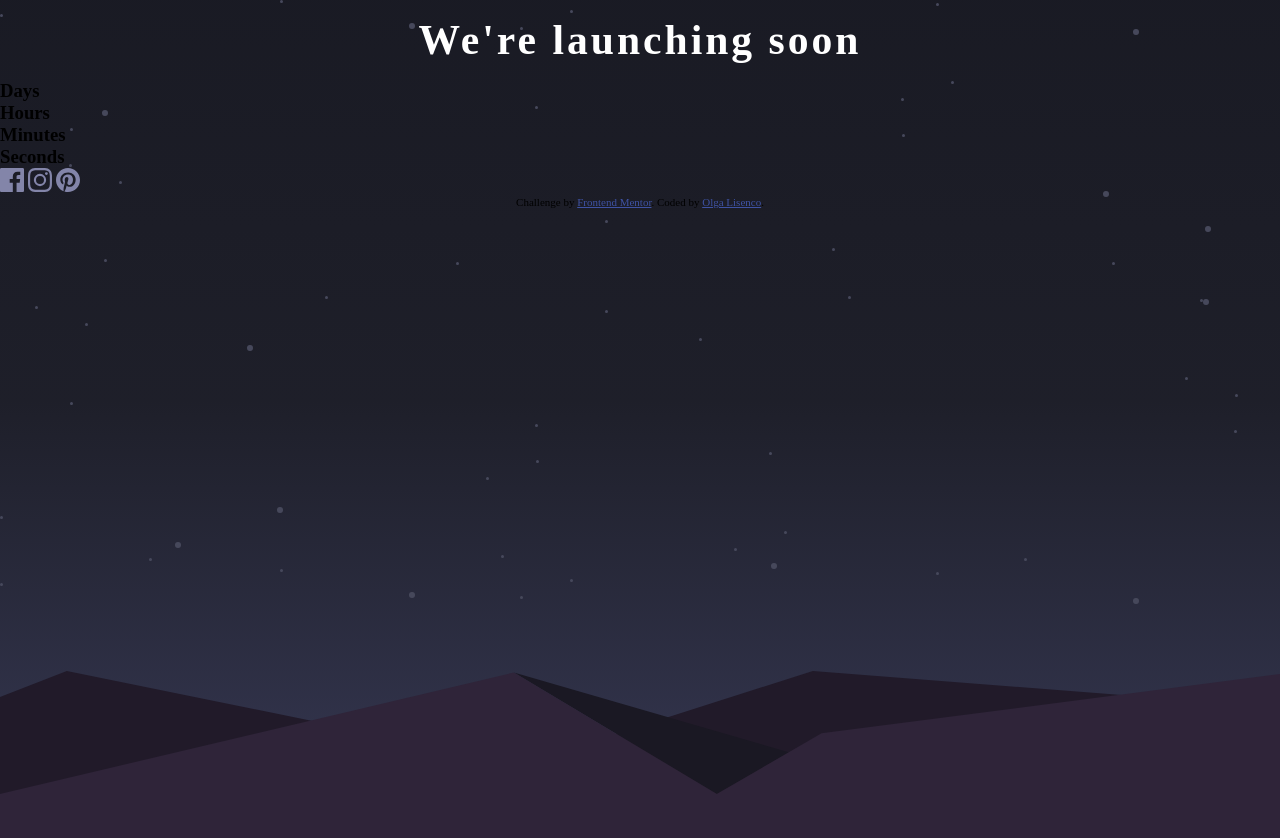
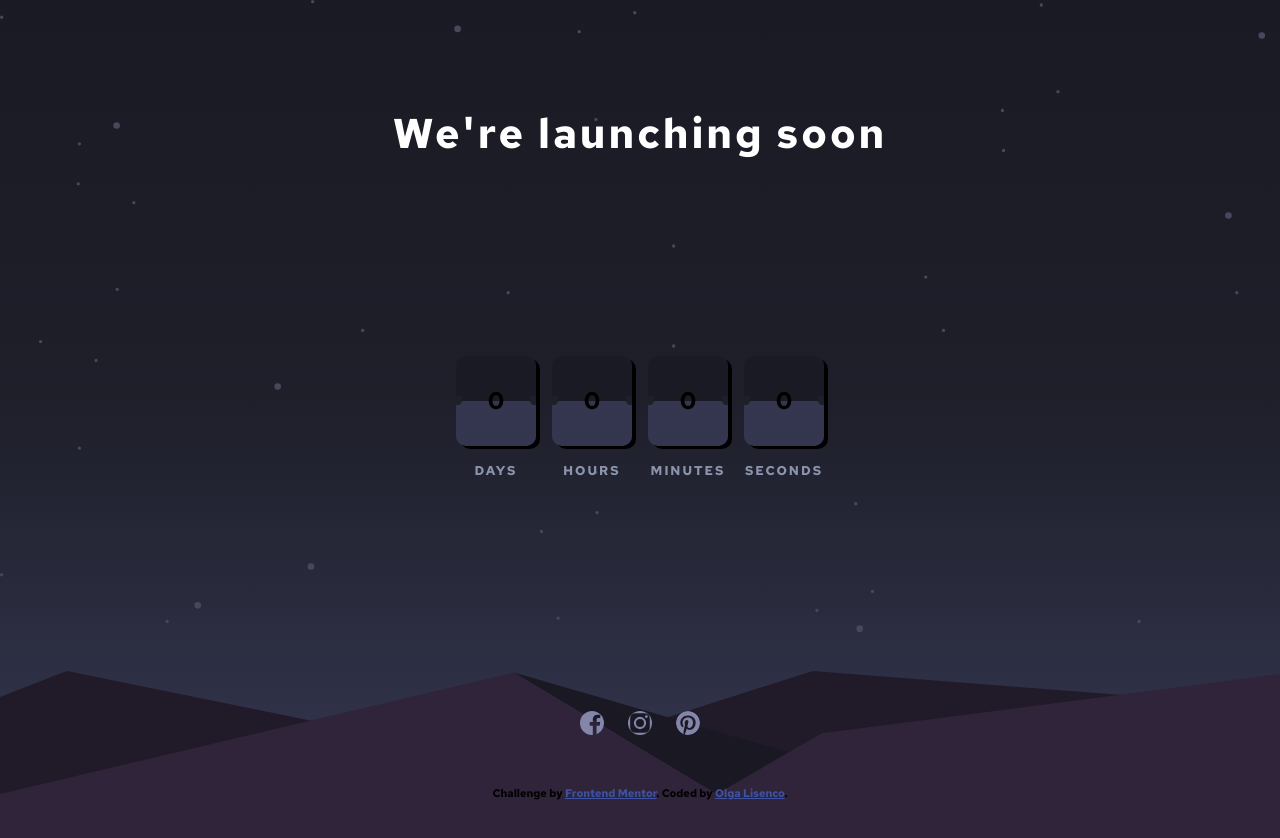
Before and after one commit to olgalis/CountDownTimer, a plain HTML site: page index.html in a window 1280 px wide. Drawn offline with Linux system fonts and the light colour scheme.

Commit message:
with JS, not worked

```diff
--- a/index.html
+++ b/index.html
@@ -5,12 +5,12 @@
   <meta name="viewport" content="width=device-width, initial-scale=1.0"> <!-- displays site properly based on user's device -->
 <link rel="preconnect" href="https://fonts.googleapis.com">
 <link rel="preconnect" href="https://fonts.gstatic.com" crossorigin>
-<link href="https://fonts.googleapis.com/css2?family=Raleway:wght@800&family=Roboto:wght@400;500;700;900&display=swap"
-  rel="stylesheet">
-  <link rel="icon" type="image/png" sizes="32x32" href="./images/favicon-32x32.png">
-  <link rel="stylesheet" href="./styles.css">
+<link href="https://fonts.googleapis.com/css2?family=Red+Hat+Text:wght@700&display=swap" rel="stylesheet">
+<link rel="icon" type="image/png" sizes="32x32" href="./images/favicon-32x32.png">
+<link rel="stylesheet" href="./styles.css">
 
-  <title>Frontend Mentor | Launch countdown timer</title>
+
+  <title>Frontend Mentor. Launch countdown timer</title>
 
 </head>
 <body>
@@ -26,37 +26,37 @@
 <div class="countdown-wrapper">
 <div class="card">
 <div class="countdown-font">
-  <h2 class="text"></h2>
+  <h2 class=" days" id="day"></h2>
 </div>
-<h3 class="description">Days</h3>
+<h3 class="description">DAYS</h3>
 </div>
 
 <div class="card">
   <div class="countdown-font">
-    <h2 class="text"></h2>
+    <h2 class=" hours" id="hour"></h2>
   </div>
-  <h3 class="description">Hours</h3>
+  <h3 class="description">HOURS</h3>
 </div>
 
 <div class="card">
   <div class="countdown-font">
-    <h2 class="text"></h2>
+    <h2 class=" minutes" id="minute"></h2>
   </div>
-  <h3 class="description">Minutes</h3>
+  <h3 class="description">MINUTES</h3>
 </div>
 
 <div class="card">
   <div class="countdown-font">
-    <h2 class="text"></h2>
+    <h2 class="seconds" id="second"></h2>
   </div>
-  <h3 class="description">Seconds</h3>
+  <h3 class="description">SECONDS</h3>
 </div>
 
 </div>
 
 <div class="social-icons-wrapper">
-<a href="#"><img src="images/icon-facebook.svg" alt="icon-facebook"></a>
-<a href="#"><img src="images/icon-instagram.svg" alt="icon-instagram"></a>
+<a href="#"><img src="images/icon-facebook.svg" alt="Facebook Icon"></a>
+<a href="#"><img src="images/icon-instagram.svg" alt="Instagram Icon"></a>
 <a href="#"><img src="images/icon-pinterest.svg" alt="icon-pinterest"></a>
 </div>
 
@@ -66,6 +66,6 @@
     Challenge by <a href="https://www.frontendmentor.io?ref=challenge" target="_blank">Frontend Mentor</a>.
     Coded by <a href="#">Olga Lisenco</a>.
   </div>
-  <script src="script.js"></script>
+  <script src="script.js" defer></script>
 </body>
 </html>
--- /dev/null
+++ b/script.js
@@ -0,0 +1,45 @@
+var daysHead = document.querySelector('.days');
+var hourHead = document.querySelector('.hours'); // Corrected the selector
+var minuteHead = document.querySelector('.minutes');
+var secondHead = document.querySelector('.seconds');
+var dayCard = document.querySelector('#day'); // Corrected the variable name
+var hourCard = document.querySelector('#hour');
+var minuteCard = document.querySelector('#minute');
+var secondCard = document.querySelector('#second');
+
+let days;
+let hours;
+let minutes;
+let seconds;
+
+var countDownDate = new Date("Jan 1, 2023 00:00:00").getTime();
+
+var x = setInterval(function () {
+    // get today's date and time
+    var now = new Date().getTime();
+
+    // find the distance between now and the future date
+    var distance = countDownDate - now;
+
+    // time calculations for days, hours, minutes, and seconds
+    days = Math.floor(distance / (1000 * 60 * 60 * 24));
+    hours = Math.floor((distance % (1000 * 60 * 60 * 24)) / (1000 * 60 * 60));
+    minutes = Math.floor((distance % (1000 * 60 * 60)) / (1000 * 60));
+    seconds = Math.floor((distance % (1000 * 60)) / 1000);
+
+    // Update the HTML elements with the calculated values
+    daysHead.innerHTML = days;
+    hourHead.innerHTML = hours;
+    minuteHead.innerHTML = minutes;
+    secondHead.innerHTML = seconds;
+
+    // Check if the countdown is over
+    if (distance < 0) {
+        clearInterval(x);
+        // Optionally, you can display a message or take some action when the countdown is over
+        daysHead.innerHTML = 0;
+        hourHead.innerHTML = 0;
+        minuteHead.innerHTML = 0;
+        secondHead.innerHTML = 0;
+    }
+}, 1000);
--- a/styles.css
+++ b/styles.css
@@ -2,6 +2,9 @@
     --white-color: hsl(0, 0%, 100%);
     --grayish-blue: hsl(237, 18%, 59%);
     --soft-red: hsl(345, 95%, 68%);
+    --mostly-black-blue: hsl(234, 17%, 12%);
+    --very-dark-blue: hsl(235, 16%, 14%);
+    --dark-desaturated-blue:hsl(236, 21%, 26%);
 }
 
 * {
@@ -9,27 +12,25 @@
     padding: 0;
     box-sizing: border-box;
 }
-
-html {
-    overflow: hidden;
-}
------------------------BACKROUND STYLES----------------------------------------
-body{
-height: 100vh;
-display: flex;
-flex-direction: column;
+body {
+    height: 100vh;
+    display: flex;
+    flex-direction: column;
     font-family: 'Red Hat Text', sans-serif;
     font-weight: 700;
     font-size: 14px;
+    overflow: hidden;
 }
+
+/* -----------------------BACKROUND STYLES---------------------------------------- */
+
 
 .background{
     height: 100vh;
     position: absolute;
-    background: linear-gradient(
-        hsl(234, 17%, 12%),
-        hsl(235, 16%, 14%),
-        hsl(236, 21%, 26%));
+    background: linear-gradient(var(--mostly-black-blue),
+                var(--very-dark-blue),
+                var(--dark-desaturated-blue));
     width: 100%;
      z-index: -1;
 }
@@ -39,7 +40,7 @@ flex-direction: column;
     width: 100%;
     height: 79%;
     display: flex;
-    background-size: fill;
+    background-size: cover;
 
 }
 
@@ -48,12 +49,12 @@ flex-direction: column;
         width: 100%;
         height: 36%;
         display: flex;
-        background-size: fill;
+        background-size: cover;
         background-position: 0px 39px;
         background-size: cover;
 }
 
-----------------CONTAINER WITH TEXT AND NUMBERS--------------------------------
+/* ----------------CONTAINER WITH TEXT -------------------------------- */
 
 
 .container {
@@ -65,6 +66,7 @@ flex-direction: column;
     position: relative;
     justify-content: space-around;
     height: 100vh;
+
 }
 
 .heading{
@@ -86,28 +88,112 @@ flex-direction: column;
 
 .heading h1:hover{
 background: linear-gradient( var(--soft-red), var(--soft-red));
+
 }
 
-.countdown-wrapper {}
+/* ---------------------Container with Countdown Timer --------------------- */
 
-.card {}
-
-.countdown-font {}
-
-.text {}
-
-.description {}
-
-.social-icons-wrapper {}
-
-.attribution {}
+.countdown-wrapper {
+    display: grid;
+    grid-template-columns: repeat(4, 1fr);
+    gap: 1rem;
 
 
+}
+
+.card {
+    display: flex;
+    flex-direction: column;
+    justify-content: center;
+    align-items: center;
+
+}
+
+.countdown-font {
+    display: flex;
+    background: linear-gradient(var(--mostly-black-blue) 50%,
+    var(--very-dark-blue) 50%,
+    var(--dark-desaturated-blue) 50%);
+    height: 90px;
+    width: 80px;
+    justify-content: center;
+    align-items: center;
+    box-shadow :  4px 3px rgba(0,0,0.377);
+    border-radius: 10px;
+    z-index: 44;
+    position: relative;
+    transition: all .4s ease-in;
+    transform-style: preserve-3d;
+    cursor:pointer;
+}
+
+.countdown-font.active{
+    transform: rotateY(360deg);
+}
+
+.countdown-font::before{
+    position: absolute;
+    content: "";
+    width: 8%;
+    height: 10%;
+    background: var(--very-dark-blue);
+    right: 0px;
+    top: 44%;
+    border-radius: 50% 0 0 80%;
+}
+
+.countdown-font::after {
+    position: absolute;
+    content: "";
+    width: 8%;
+    height: 10%;
+    background: var(--very-dark-blue);
+    left: 0px;
+    top:44%;
+    border-radius: 0 50% 80% 0;
+
+}
+
+.text {
+    font-size: 2.3rem;
+    color: var(--soft-red);
+    cursor: pointer;
+    transition: all .4s ease-in;
+
+}
+
+.text:hover{color: var(--very-dark-blue);}
+
+.description {
+margin-top: 1rem;
+font-size: 0.8rem;
+color: #8c94ac;
+letter-spacing: 2px;}
+
+/* ----------------Social Icons ------------------------------ */
 
 
+.social-icons-wrapper {
+  display: flex;
+  justify-content: space-between;
+  align-items: center;
+  position: relative;
+  top: 3rem;
+cursor: pointer;
+}
 
+.social-icons-wrapper a{
+    margin: 0 12px;
+    text-decoration: none;
+    color: #8c94ac;
+    font-size: 1.8rem;
+    transition: all 0.4s ease-in;
+    cursor: pointer;
+}
 
-
+.social-icons-wrapper a img{
+    border-radius: 50%;
+}
 
 .attribution {
     font-size: 11px;
@@ -117,3 +203,43 @@ background: linear-gradient( var(--soft-red), var(--soft-red));
 .attribution a {
     color: hsl(228, 45%, 44%);
 }
+
+/* -------------------MEdIA ----------------- */
+@media (max-width: 320px) {
+    .hills {
+        background-size: 110% 100%;
+    }
+}
+
+@media (max-width: 375px) {
+    body {
+        font-size: 14px;
+    }
+
+    .heading h1 {
+        font-size: 2rem;
+
+    }
+
+    .container.adaptive {
+        max-width: 375px;
+    }
+
+    .hills {
+        background: url('images/pattern-hills.svg') no-repeat;
+        background-size: cover;
+        background-position: 0px 39px;
+        height: 36%;
+    }
+}
+
+
+@media (min-width: 376px) and (max-width: 1440px) {
+    body {
+        font-size: 16px;
+    }
+
+    .container.adaptive {
+        max-width: 1440px;
+    }
+}
```
Also changed, not shown: code from video.txt (added), 1 other file.
